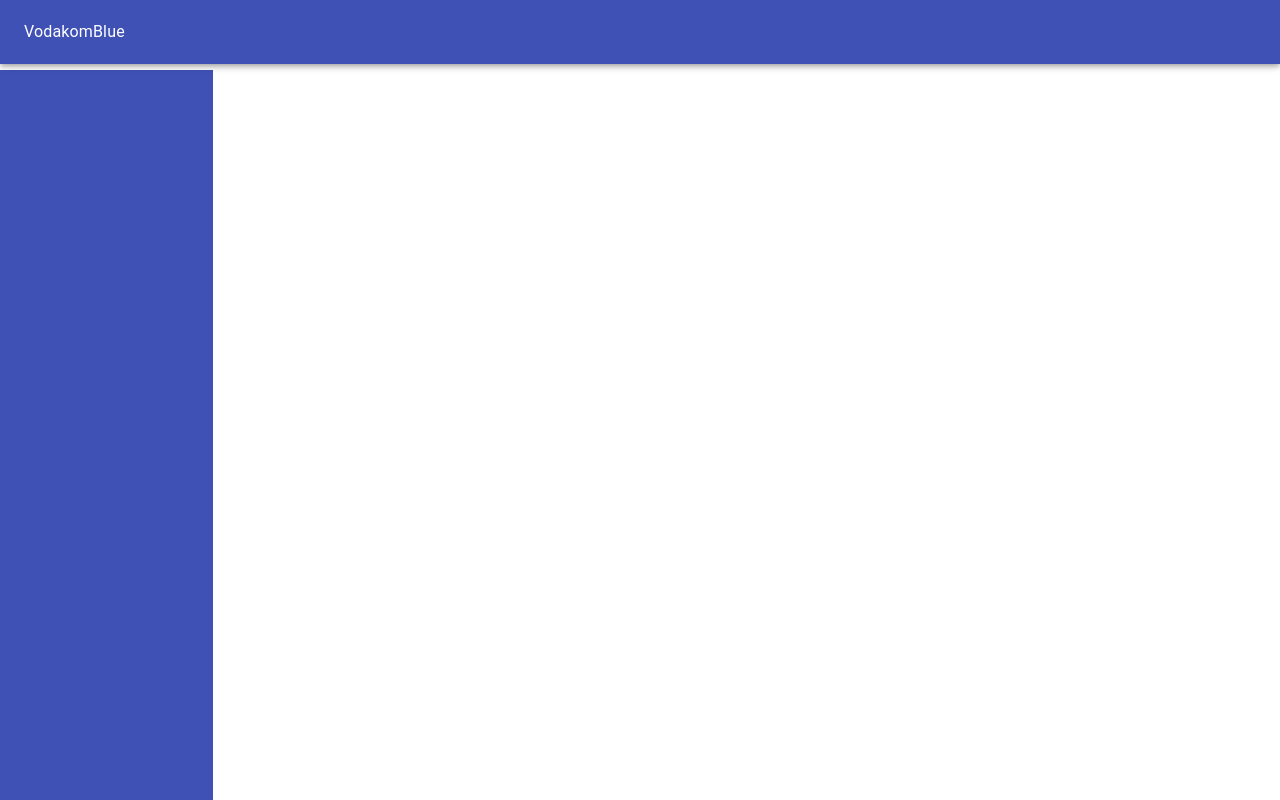
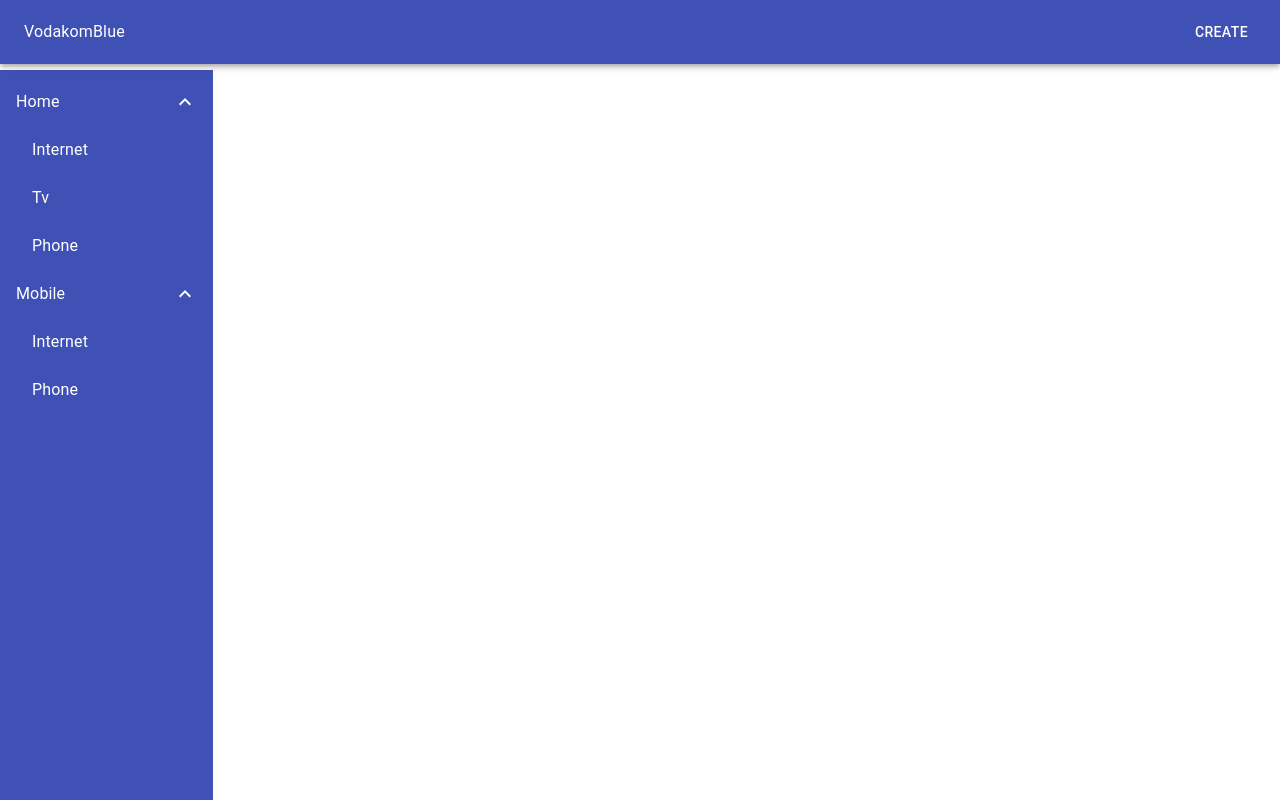
Before and after one commit to Telbit/VodakomBlue_Client, a React (Create React App) app: page /create in a window 1280 px wide. Built offline with nearby package versions, Linux system fonts and the light colour scheme.

Commit message:
Add EditLayout and NavMenu

```diff
--- a/package.json
+++ b/package.json
@@ -4,7 +4,9 @@
   "private": true,
   "dependencies": {
     "@material-ui/core": "^4.11.3",
+    "@material-ui/icons": "^4.11.2",
     "bootstrap": "^4.1.3",
+    "framer-motion": "^4.0.3",
     "jquery": "^3.6.0",
     "merge": "^1.2.1",
     "oidc-client": "^1.9.0",
--- a/src/App.js
+++ b/src/App.js
@@ -2,7 +2,7 @@
 import { Router, Route, Switch } from 'react-router-dom';
 import { Button, Grid, Typography } from '@material-ui/core';
 import Navbar from './components/Navbar/Navbar';
-import { CreatePackageLayout } from './components/Layout/CreatePackageLayout';
+import { EditLayout } from './components/Layout/EditLayout';
 
 export const App = () => {
     return (
@@ -12,7 +12,9 @@
                 <Route exact path='/'>
                     <Typography>HelloWorld!</Typography>
                 </Route>
-                <Route path="/create" component={CreatePackageLayout} />
+                <Route path="/create">
+                    <EditLayout />
+                </Route>
             </Switch>
         </div>
     );
--- a/src/components/Layout/CreatePackageLayout.js
+++ b/src/components/Layout/EditLayout.js
@@ -1,6 +1,7 @@
 import { Grid } from '@material-ui/core'
 import React from 'react'
 import { makeStyles } from '@material-ui/core';
+import { NavMenu } from './NavMenu';
 
 const useStyles = makeStyles({
     container: {
@@ -13,12 +14,14 @@
     }
 });
 
-export const CreatePackageLayout = () => {
+export const EditLayout = (props) => {
     const classes = useStyles();
     return (
         <div>
             <Grid container className={classes.container}>
-                <Grid item xs={2} className={classes.selectMenu}></Grid>
+                <Grid item xs={2} className={classes.selectMenu}>
+                    <NavMenu />
+                </Grid>
                 <Grid item xs={10}></Grid>
             </Grid>
         </div>
--- /dev/null
+++ b/src/components/Layout/NavMenu.js
@@ -0,0 +1,61 @@
+import React, { useState } from "react";
+import { makeStyles } from "@material-ui/core/styles";
+import List from "@material-ui/core/List";
+import ListItem from "@material-ui/core/ListItem";
+import ListItemText from "@material-ui/core/ListItemText";
+import Collapse from "@material-ui/core/Collapse";
+import { ExpandLess, ExpandMore } from "@material-ui/icons";
+
+const useStyles = makeStyles((theme) => ({
+    root: {
+        width: "100%",
+        maxWidth: 360,
+        backgroundColor: "inherited",
+        color: "white"
+    },
+    nested: {
+        paddingLeft: theme.spacing(4)
+    }
+}));
+
+export const NavMenu = () => {
+    const classes = useStyles();
+    const [HomeOpen, setHomeOpen] = useState(true);
+    const [MobileOpen, setMobileOpen] = useState(true);
+
+    return (
+        <List className={classes.root}>
+            <ListItem button onClick={() => setHomeOpen(!HomeOpen)}>
+                <ListItemText primary="Home" />
+                {HomeOpen ? <ExpandLess /> : <ExpandMore />}
+            </ListItem>
+            <Collapse in={HomeOpen} timeout="auto" >
+                <List disablePadding>
+                    <ListItem button className={classes.nested}>
+                        <ListItemText primary="Internet" />
+                    </ListItem>
+                    <ListItem button className={classes.nested}>
+                        <ListItemText primary="Tv" />
+                    </ListItem>
+                    <ListItem button className={classes.nested}>
+                        <ListItemText primary="Phone" />
+                    </ListItem>
+                </List>
+            </Collapse>
+            <ListItem button onClick={() => setMobileOpen(!MobileOpen)}>
+                <ListItemText primary="Mobile" />
+                {MobileOpen ? <ExpandLess /> : <ExpandMore />}
+            </ListItem>
+            <Collapse in={MobileOpen} timeout="auto" >
+                <List disablePadding>
+                    <ListItem button className={classes.nested}>
+                        <ListItemText primary="Internet" />
+                    </ListItem>
+                    <ListItem button className={classes.nested}>
+                        <ListItemText primary="Phone" />
+                    </ListItem>
+                </List>
+            </Collapse>
+        </List>
+    );
+}
--- a/src/components/Navbar/Navbar.js
+++ b/src/components/Navbar/Navbar.js
@@ -1,14 +1,23 @@
 import React, { useState } from 'react';
-import { AppBar, Toolbar, Typography } from '@material-ui/core';
-import { makeStyles } from '@material-ui/core/styles';
+import { AppBar, Button, Toolbar, Typography } from '@material-ui/core';
+import { makeStyles } from '@material-ui/core';
 import { Link } from 'react-router-dom';
 
+const useStyles = makeStyles({
+    title: {
+        flexGrow: 1
+    },
+    button: {
+        color: "inherit"
+    }
+});
 export default function Navbar() {
-
+    const classes = useStyles();
     return (
         <AppBar>
             <Toolbar>
-                <Typography>VodakomBlue</Typography>
+                <Typography className={classes.title}>VodakomBlue</Typography>
+                <Button className={classes.button} component={Link} to="/create">create</Button>
             </Toolbar>
         </AppBar>
     )
```
Also changed, not shown: 1 other file (tests, documents, lock files or other folders).
